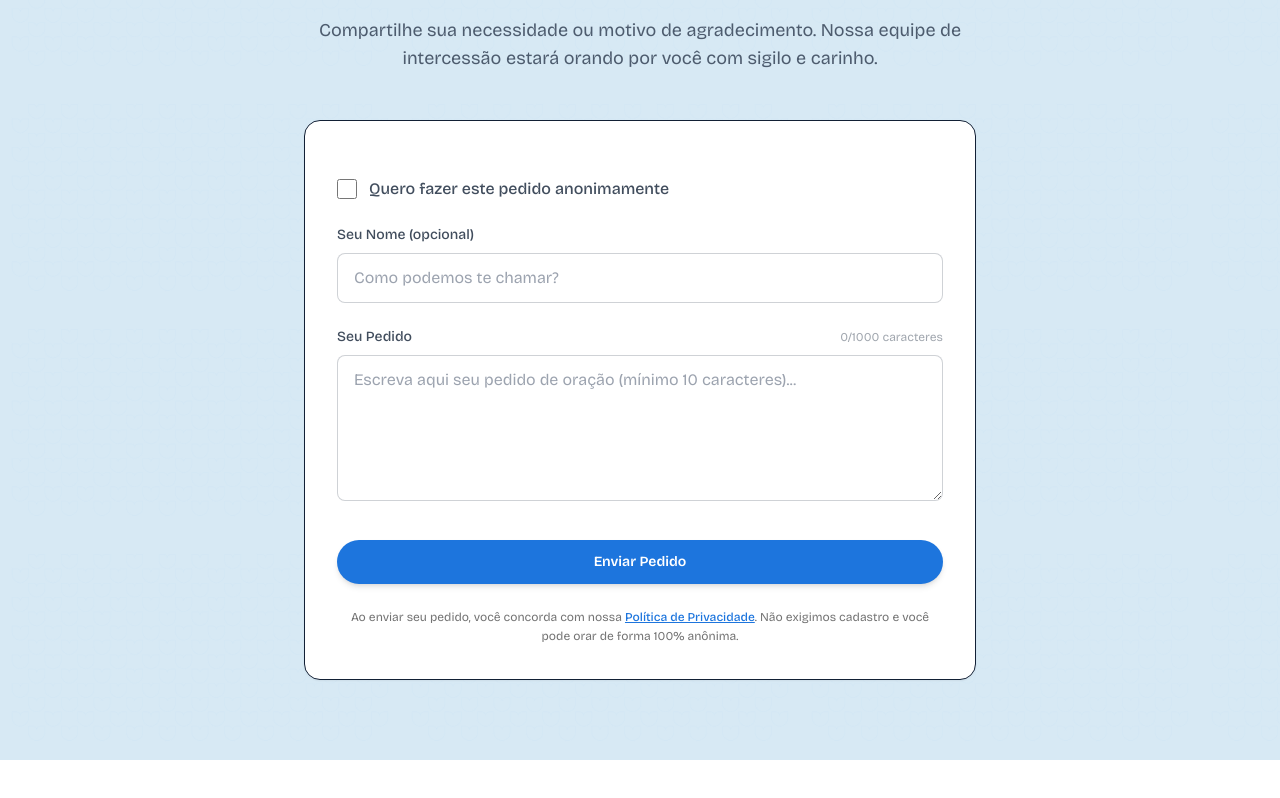
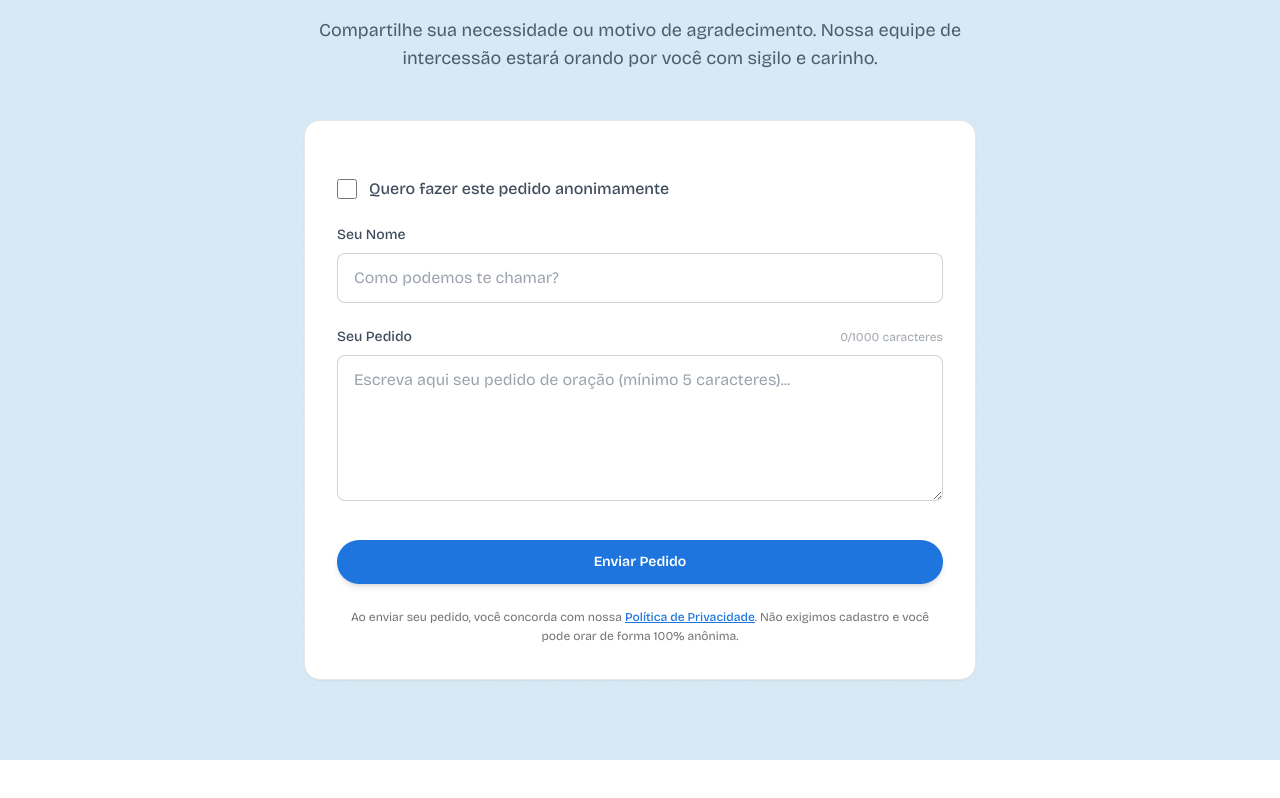
Before and after one commit to felipebborges93/Site_IBBE, a Next.js app: page / in a window 1280 px wide. Shown: the part 7577-8375 px from the top of the page. Built offline with nearby package versions, Linux system fonts and the light colour scheme; no server answers.

Commit message:
feat(prayer): enhance PrayerForm with accessible honeypot and visual feedback

```diff
--- a/app/(public)/oracao/PrayerForm.tsx
+++ b/app/(public)/oracao/PrayerForm.tsx
@@ -1,8 +1,9 @@
 "use client";
 
+import React, { useState, useActionState, useEffect, useRef } from "react";
 import { useFormStatus } from "react-dom";
-import { submitPrayerRequest } from "@/app/actions/prayer";
-import { useState, useActionState } from "react";
+import { CheckCircle, WarningCircle } from "@phosphor-icons/react";
+import { submitPrayerRequest, type PrayerActionState } from "@/app/actions/prayer";
 import { Button } from "@/components/ui/Button";
 
 function SubmitButton() {
@@ -15,26 +16,57 @@ function SubmitButton() {
 }
 
 export default function PrayerForm() {
-  const [state, formAction] = useActionState(submitPrayerRequest, null);
+  const [state, formAction] = useActionState<PrayerActionState | null, FormData>(
+    submitPrayerRequest,
+    null
+  );
+  const formRef = useRef<HTMLFormElement>(null);
   const [isAnonymous, setIsAnonymous] = useState(false);
   const [requestText, setRequestText] = useState("");
 
+  useEffect(() => {
+    if (state?.success) {
+      formRef.current?.reset();
+      setRequestText("");
+      setIsAnonymous(false);
+    }
+  }, [state?.success]);
+
   return (
-    <form action={formAction} className="space-y-6 bg-white p-6 md:p-8 rounded-2xl shadow-sm border border-marinho">
+    <form
+      ref={formRef}
+      action={formAction}
+      className="space-y-6 bg-white p-6 md:p-8 rounded-2xl shadow-sm border border-marinho/10"
+    >
       {state?.message && (
         <div
           role="alert"
           aria-live="assertive"
-          className={`p-4 rounded-lg text-sm font-medium ${state.success ? 'bg-verde-50 text-verde-800' : 'bg-red-50 text-red-800'}`}
+          className={`p-4 rounded-xl text-sm font-medium flex items-start gap-3 animate-in fade-in slide-in-from-top-2 duration-200 ${
+            state.success
+              ? "bg-verde-50 border border-verde-200 text-verde-800"
+              : "bg-red-50 border border-red-200 text-red-700"
+          }`}
         >
-          {state.message}
+          {state.success ? (
+            <CheckCircle size={20} className="shrink-0 mt-0.5 text-verde-600" weight="fill" />
+          ) : (
+            <WarningCircle size={20} className="shrink-0 mt-0.5 text-red-600" weight="fill" />
+          )}
+          <div className="flex-1">{state.message}</div>
         </div>
       )}
 
-      {/* Honeypot field - hidden from users */}
-      <div className="hidden" aria-hidden="true">
-        <label htmlFor="honeypot">Não preencha este campo se for humano</label>
-        <input type="text" name="honeypot" id="honeypot" tabIndex={-1} autoComplete="off" />
+      {/* Honeypot field - invisível para usuários legítimos, armadilha para bots */}
+      <div className="hidden" aria-hidden="true" style={{ display: "none" }}>
+        <label htmlFor="honeypot">Deixe este campo em branco</label>
+        <input
+          type="text"
+          name="honeypot"
+          id="honeypot"
+          tabIndex={-1}
+          autoComplete="off"
+        />
       </div>
 
       <div className="flex items-center space-x-3 mb-6">
@@ -47,14 +79,16 @@ export default function PrayerForm() {
           onChange={(e) => setIsAnonymous(e.target.checked)}
           className="w-5 h-5 text-cobalto rounded border-marinho/20 focus:ring-cobalto cursor-pointer"
         />
-        <label htmlFor="is_anonymous" className="text-marinho/80 font-medium cursor-pointer">
+        <label htmlFor="is_anonymous" className="text-marinho/80 font-medium cursor-pointer select-none">
           Quero fazer este pedido anonimamente
         </label>
       </div>
 
       {!isAnonymous && (
         <div className="space-y-2">
-          <label htmlFor="name" className="block text-sm font-medium text-marinho/80">Seu Nome (opcional)</label>
+          <label htmlFor="name" className="block text-sm font-medium text-marinho/80">
+            Seu Nome
+          </label>
           <input
             type="text"
             name="name"
@@ -65,19 +99,29 @@ export default function PrayerForm() {
             className="w-full px-4 py-3 rounded-lg border border-marinho/20 focus:ring-2 focus:ring-cobalto focus:border-cobalto transition-colors motion-reduce:transition-none"
           />
           {state?.errors?.name && (
-            <p id="name-error" className="text-red-500 text-sm mt-1">{state.errors.name[0]}</p>
+            <p id="name-error" className="text-red-500 text-sm mt-1">
+              {state.errors.name[0]}
+            </p>
           )}
         </div>
       )}
 
       <div className="space-y-2">
         <div className="flex justify-between items-center">
-          <label htmlFor="request" className="block text-sm font-medium text-marinho/80">Seu Pedido</label>
+          <label htmlFor="request" className="block text-sm font-medium text-marinho/80">
+            Seu Pedido
+          </label>
           <span
             aria-live="polite"
-            className={`text-xs ${requestText.length > 1000 ? 'text-red-500 font-bold' : requestText.length > 0 && requestText.length < 10 ? 'text-cobalto font-medium' : 'text-marinho/40'}`}
+            className={`text-xs ${
+              requestText.length > 1000
+                ? "text-red-500 font-bold"
+                : requestText.length > 0 && requestText.length < 5
+                ? "text-cobalto font-medium"
+                : "text-marinho/40"
+            }`}
           >
-            {requestText.length}/1000 caracteres {requestText.length > 0 && requestText.length < 10 && "(mínimo 10)"}
+            {requestText.length}/1000 caracteres {requestText.length > 0 && requestText.length < 5 && "(mínimo 5)"}
           </span>
         </div>
         <textarea
@@ -89,12 +133,14 @@ export default function PrayerForm() {
           maxLength={1000}
           aria-invalid={Boolean(state?.errors?.request)}
           aria-describedby={state?.errors?.request ? "request-error" : undefined}
-          placeholder="Escreva aqui seu pedido de oração (mínimo 10 caracteres)..."
+          placeholder="Escreva aqui seu pedido de oração (mínimo 5 caracteres)..."
           className="w-full px-4 py-3 rounded-lg border border-marinho/20 focus:ring-2 focus:ring-cobalto focus:border-cobalto transition-colors motion-reduce:transition-none resize-y"
           required
         ></textarea>
         {state?.errors?.request && (
-          <p id="request-error" className="text-red-500 text-sm mt-1">{state.errors.request[0]}</p>
+          <p id="request-error" className="text-red-500 text-sm mt-1">
+            {state.errors.request[0]}
+          </p>
         )}
       </div>
 
```
